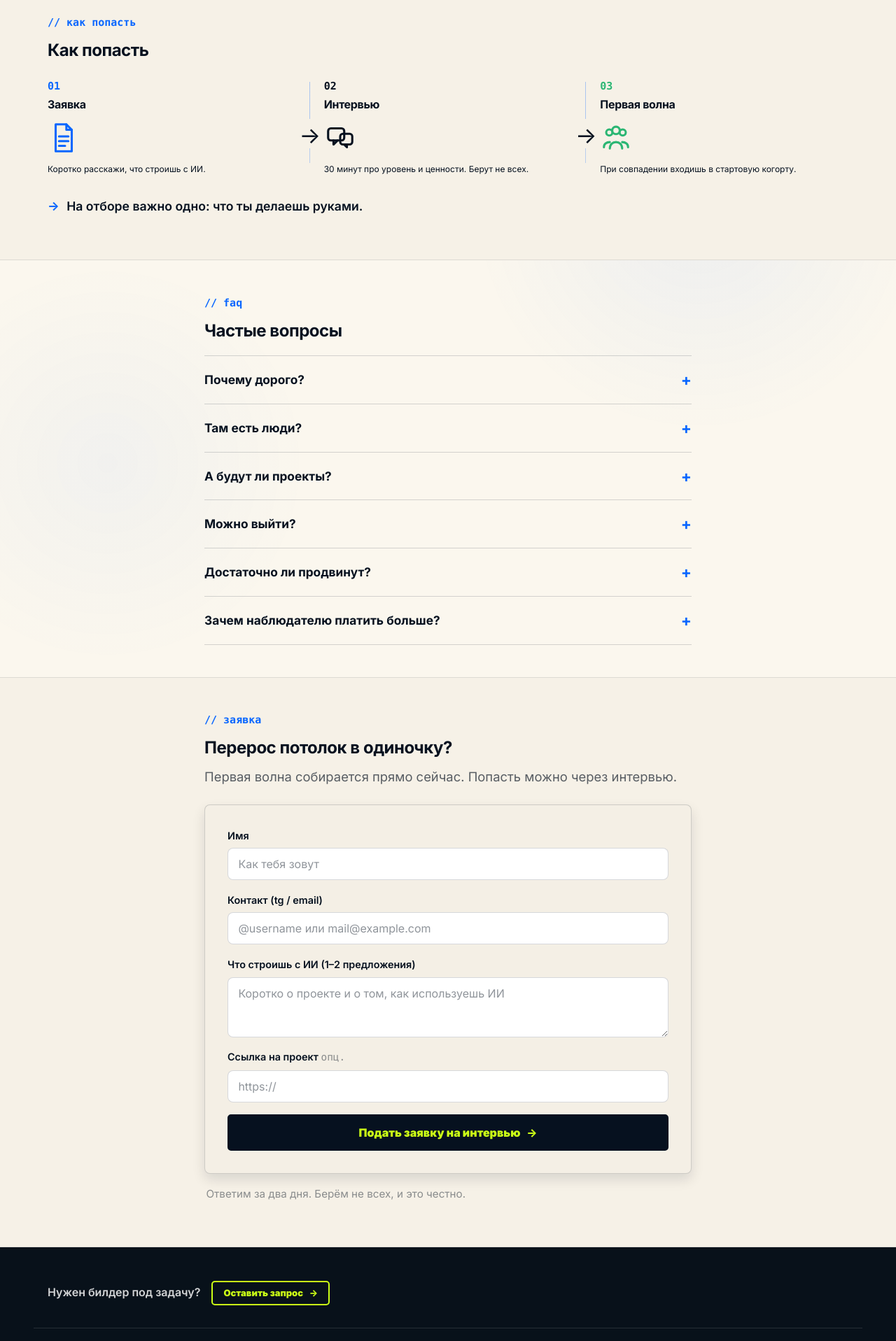
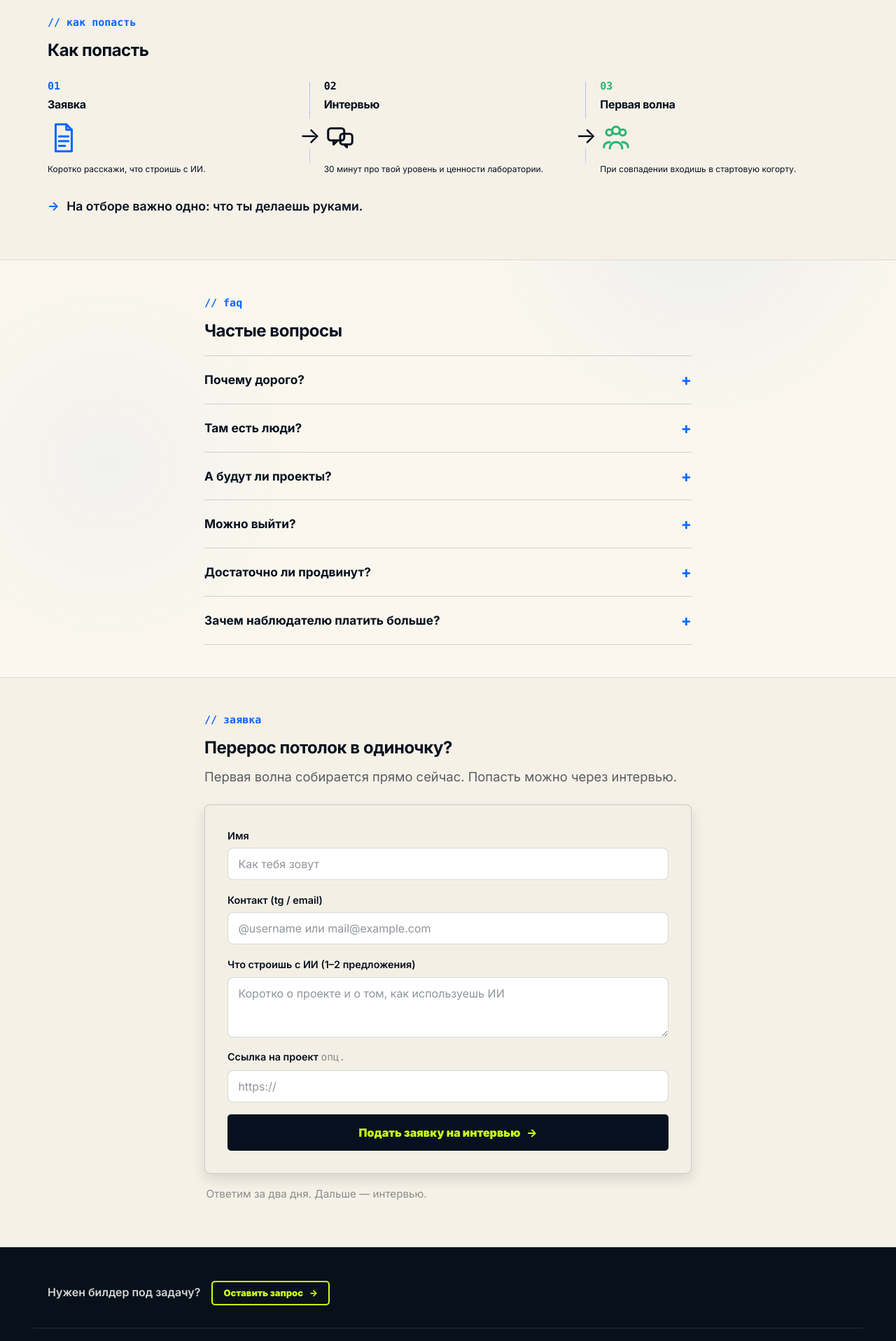
Before and after one commit to uzarsalan/glebkudr-rezidenty, a Next.js app: page / in a window 1280 px wide. Shown: the part 7754-9671 px from the top of the page at 70% size. Built offline with nearby package versions, Linux system fonts and the light colour scheme.

Commit message:
copy: убрать 'и это честно' и 'берут не всех' (звучит снобски/защитно)

```diff
--- a/components/Apply.tsx
+++ b/components/Apply.tsx
@@ -79,7 +79,7 @@ export default function Apply() {
             <p id="apply-status" className="apply-status" hidden></p>
           )}
         </form>
-        <p className="hint">Ответим за два дня. Берём не всех, и это честно.</p>
+        <p className="hint">Ответим за два дня. Дальше — интервью.</p>
       </div>
     </section>
   );
--- a/components/How.tsx
+++ b/components/How.tsx
@@ -26,7 +26,7 @@ export default function How() {
               <rect x="12" y="9" width="9" height="8" rx="2" />
               <path d="M17 17v2l-2-2" />
             </svg>
-            <p>30 минут про уровень и ценности. Берут не всех.</p>
+            <p>30 минут про твой уровень и ценности лаборатории.</p>
           </li>
           <li className="step s-green">
             <span className="step-num mono">03</span>
```
